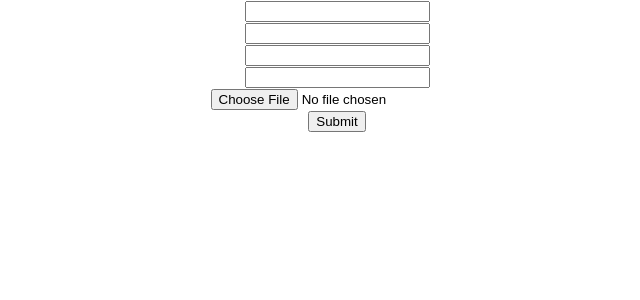
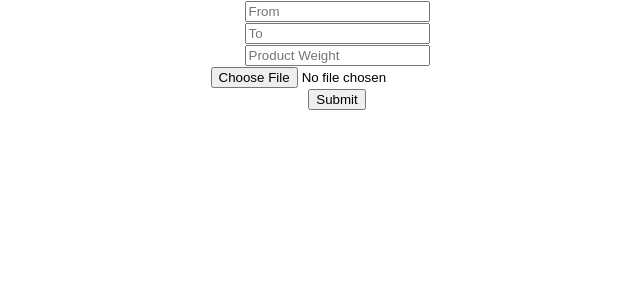
Before and after one commit to Amarjeet9999/Easy-delivery, a React (Create React App) app in the folder frontend/: page / in a window 1280 px wide. Shown: the top 300 px of the page, without its empty margins (303-943 px from the left). Built offline with nearby package versions, Linux system fonts and the light colour scheme.

Commit message:
vendord dashboard product detail

```diff
--- a/frontend/src/App.js
+++ b/frontend/src/App.js
@@ -1,11 +1,14 @@
 import "./App.css";
-import { VendorSignUp } from "./Components/Registration/VendorSignUp";
 
-// import Home from "./Components/Home/Home"; {<Home/>}
+import Home from "./Components/Home/Home";
+import { DriverSignUp } from "./Components/Registration/DriverSignUp";
+
+import { VendorDashBoard } from "./Components/VendorDashBoard/VendorDashBoard";
 function App() {
   return (
     <div className="App">
-      <VendorSignUp />
+      {/* <Home /> */}
+      <VendorDashBoard />
     </div>
   );
 }
--- /dev/null
+++ b/frontend/src/Components/VendorDashBoard/VendorDashBoard.jsx
@@ -0,0 +1,95 @@
+import React, { useState, useEffect } from "react";
+import { storage } from "../Registration/firebase";
+export const VendorDashBoard = () => {
+  const [url, setUrl] = useState("");
+  const [image, setImage] = useState(null);
+  const [data, setData] = useState({});
+
+  useEffect(() => {
+    if (image) {
+      handleUpload();
+    }
+  }, [image]);
+
+  const fileUpload = (e) => {
+    if (e.target.files[0]) {
+      setImage(e.target.files[0]);
+    }
+  };
+
+  const handleUpload = () => {
+    const uploadTask = storage.ref(`vendors/${image.name}`).put(image);
+    uploadTask.on(
+      "state_changed",
+      (snapshot) => {},
+      (error) => {
+        console.log(error);
+      },
+      () => {
+        storage
+          .ref("vendors")
+          .child(image.name)
+          .getDownloadURL()
+          .then((url) => {
+            console.log(url);
+            setUrl(url);
+          });
+      }
+    );
+  };
+
+  const handleChagne = (e) => {
+    let name = e.target.name;
+    let value = e.target.value;
+
+    setData({ ...data, [name]: value });
+  };
+
+  const handleSubmit = (e) => {
+    e.preventDefault();
+    let finalData = { ...data, url: url };
+    console.log(finalData);
+  };
+
+  return (
+    <>
+      <div>
+        <form onSubmit={handleSubmit}>
+          <div>
+            <div>
+              <input
+                name="from"
+                type="text"
+                placeholder="From"
+                onChange={handleChagne}
+              />
+            </div>
+            <div>
+              <input
+                name="to"
+                type="text"
+                placeholder="To"
+                onChange={handleChagne}
+              />
+            </div>
+          </div>
+
+          <div>
+            <input
+              name="weight"
+              type="number"
+              placeholder="Product Weight"
+              onChange={handleChagne}
+            />
+          </div>
+          <div>
+            <input type="file" onChange={fileUpload} />
+          </div>
+          <div>
+            <input type="submit" />
+          </div>
+        </form>
+      </div>
+    </>
+  );
+};
```
Also changed, not shown: 1 other file (tests, documents, lock files or other folders).
